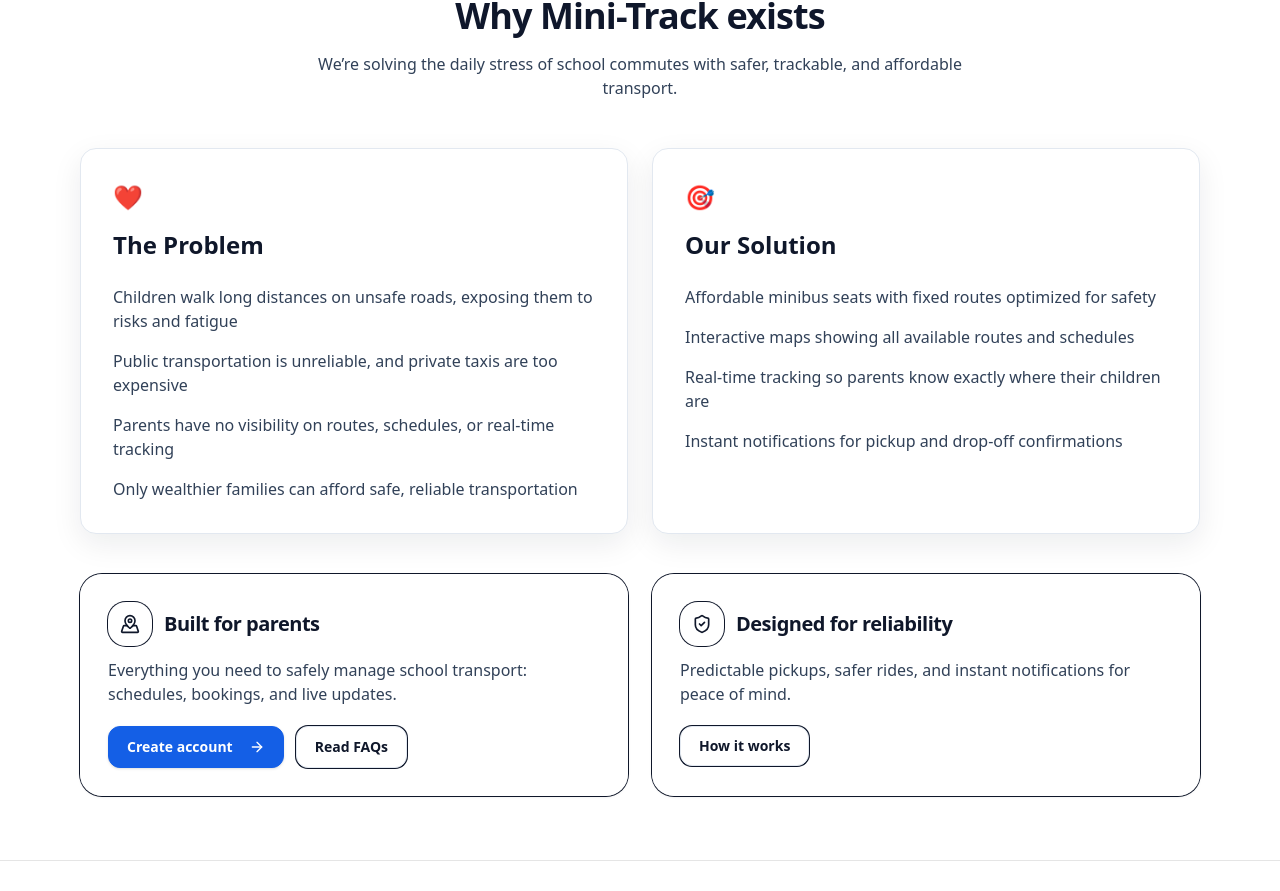
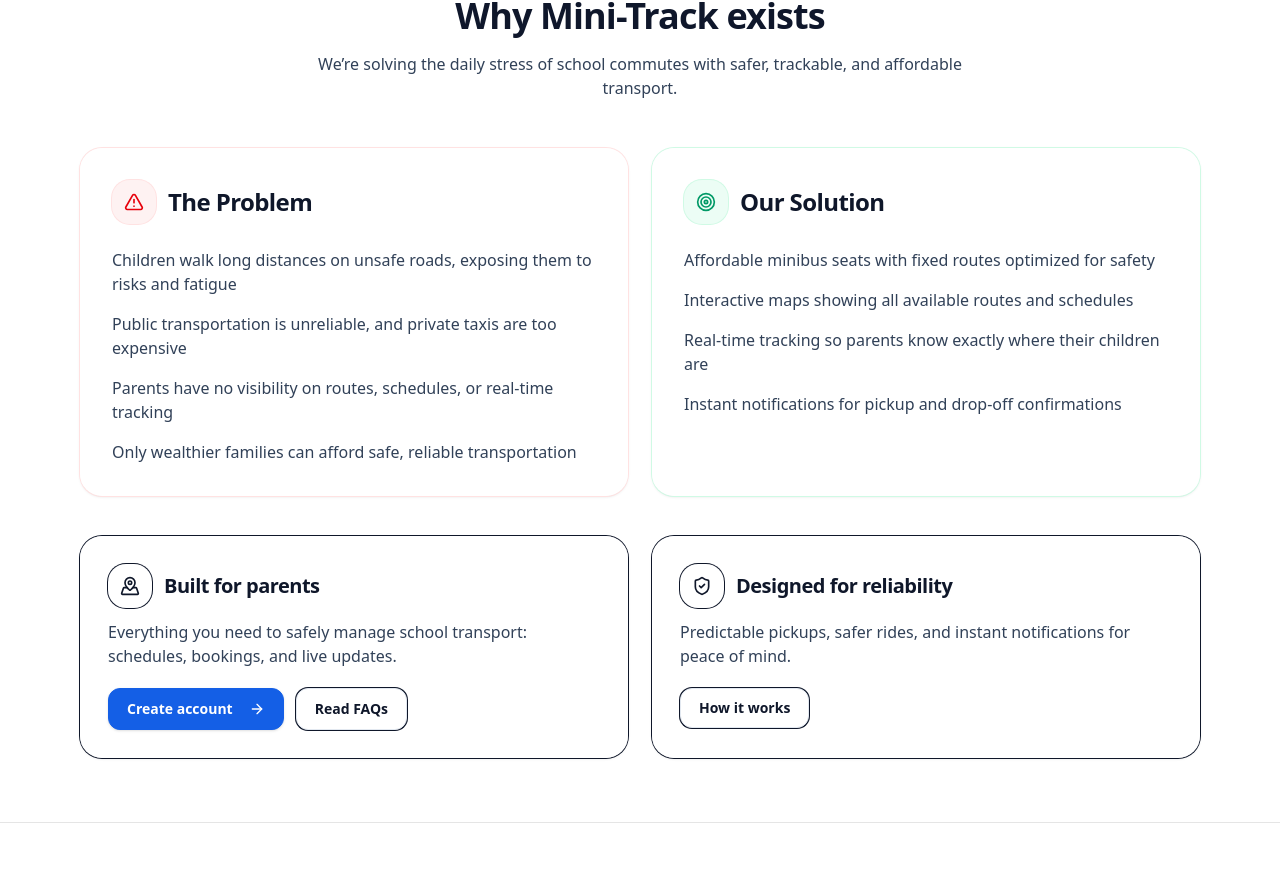
Before and after one commit to RoyCheru/Mini-Track, a Next.js app in the folder frontend/client/: page / in a window 1280 px wide. Shown: the part 1643-2534 px from the top of the page. Built offline with nearby package versions, Linux system fonts and the light colour scheme.

Commit message:
p/s section

```diff
--- a/frontend/client/app/components/ProblemSolution.tsx
+++ b/frontend/client/app/components/ProblemSolution.tsx
@@ -1,9 +1,16 @@
+import { AlertTriangle, Target } from "lucide-react"
+
 export default function ProblemSolution() {
   return (
     <div className="grid gap-6 md:grid-cols-2">
-      <div className="card border-red-100 bg-red-50/40 p-8">
-        <div className="text-2xl">❤️</div>
-        <h3 className="mt-4 text-2xl font-extrabold">The Problem</h3>
+      <div className="rounded-3xl bg-white/80 p-8 ring-1 ring-red-100 shadow-sm backdrop-blur">
+        <div className="flex items-center gap-3">
+          <span className="inline-flex h-11 w-11 items-center justify-center rounded-2xl bg-red-50 ring-1 ring-red-100">
+            <AlertTriangle className="h-5 w-5 text-red-600" />
+          </span>
+          <h3 className="text-2xl font-extrabold tracking-tight">The Problem</h3>
+        </div>
+
         <ul className="mt-6 space-y-4 text-slate-700">
           <li>Children walk long distances on unsafe roads, exposing them to risks and fatigue</li>
           <li>Public transportation is unreliable, and private taxis are too expensive</li>
@@ -12,9 +19,14 @@ export default function ProblemSolution() {
         </ul>
       </div>
 
-      <div className="card border-green-100 bg-green-50/40 p-8">
-        <div className="text-2xl">🎯</div>
-        <h3 className="mt-4 text-2xl font-extrabold">Our Solution</h3>
+      <div className="rounded-3xl bg-white/80 p-8 ring-1 ring-emerald-100 shadow-sm backdrop-blur">
+        <div className="flex items-center gap-3">
+          <span className="inline-flex h-11 w-11 items-center justify-center rounded-2xl bg-emerald-50 ring-1 ring-emerald-100">
+            <Target className="h-5 w-5 text-emerald-600" />
+          </span>
+          <h3 className="text-2xl font-extrabold tracking-tight">Our Solution</h3>
+        </div>
+
         <ul className="mt-6 space-y-4 text-slate-700">
           <li>Affordable minibus seats with fixed routes optimized for safety</li>
           <li>Interactive maps showing all available routes and schedules</li>
```
